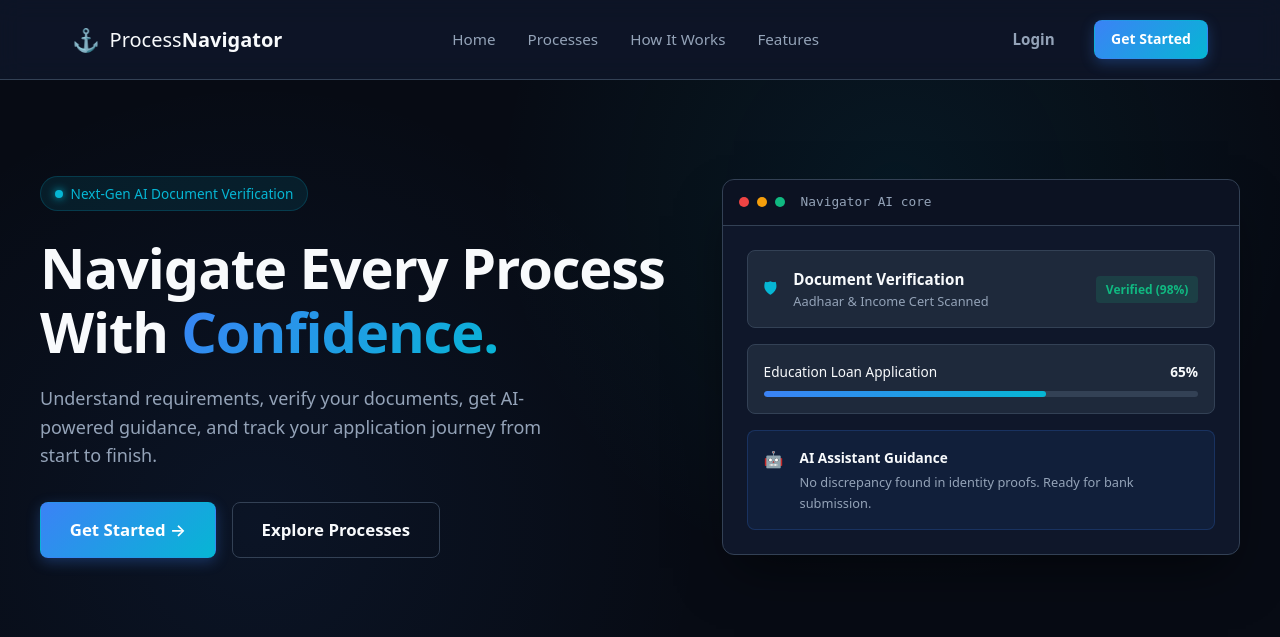
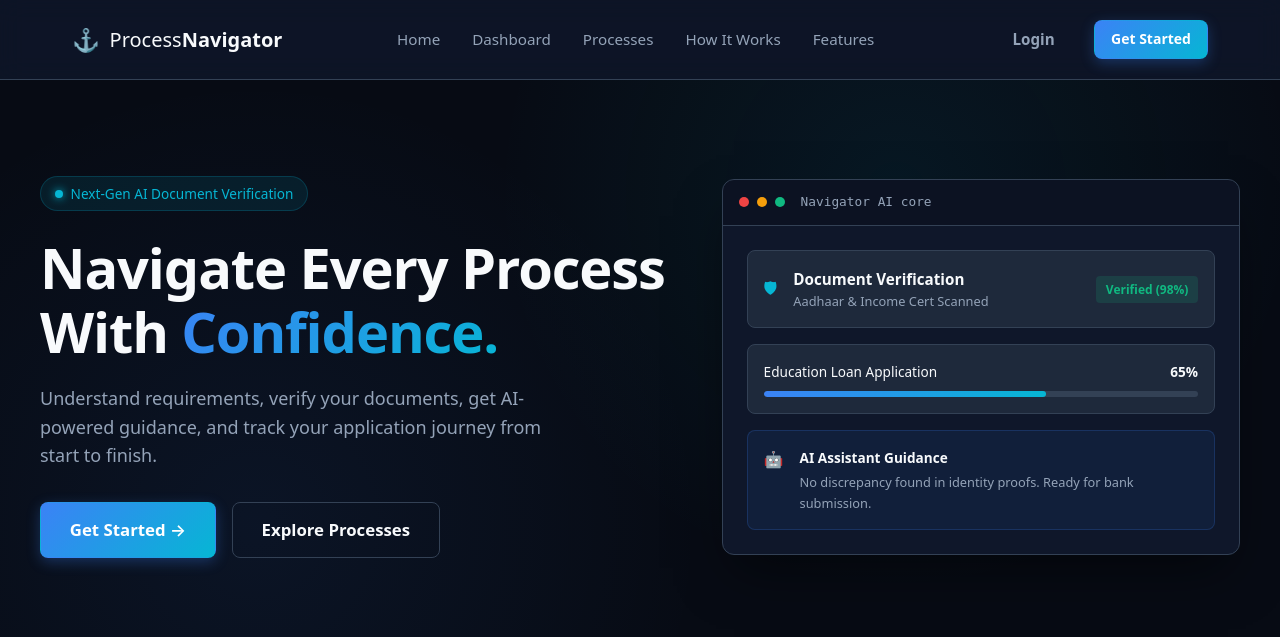
Before and after one commit to saurabhpandey-dev/Personal-Process-Navigator, a Flask app: page / in a window 1280 px wide. Shown: the top 637 px of the page. Run offline with Flask 3, Linux system fonts and the light colour scheme; some libraries are stand-ins or nearby versions.

Commit message:
add dashboad button in layout page

```diff
--- a/templates/layout.html
+++ b/templates/layout.html
@@ -23,6 +23,7 @@
             <nav class="nav-menu" id="navMenu">
                 <!-- yha pe alag alag page k links add kiye hai jo ki routes se handle honge -->
                 <a href="/" class="nav-link">Home</a> <!-- link for the home page -->
+                <a href="/dashboard" class="nav-link">Dashboard</a>
                 <a href="/process" class="nav-link">Processes</a> <!-- link for the proccesses page -->
                 <a href="/#how-it-works" class="nav-link">How It Works</a> <!--link for the how things work section -->
                 <a href="/#features" class="nav-link">Features</a> <!-- link features section -->
```
